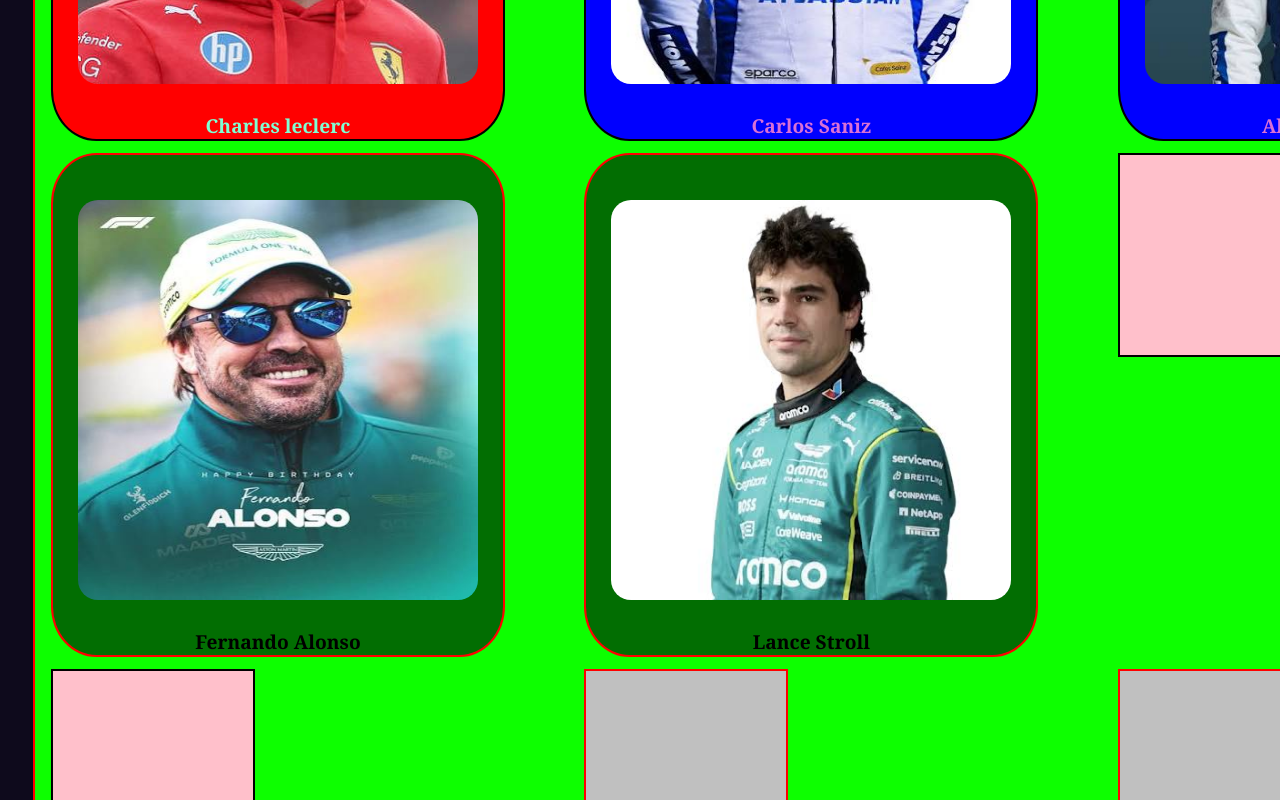
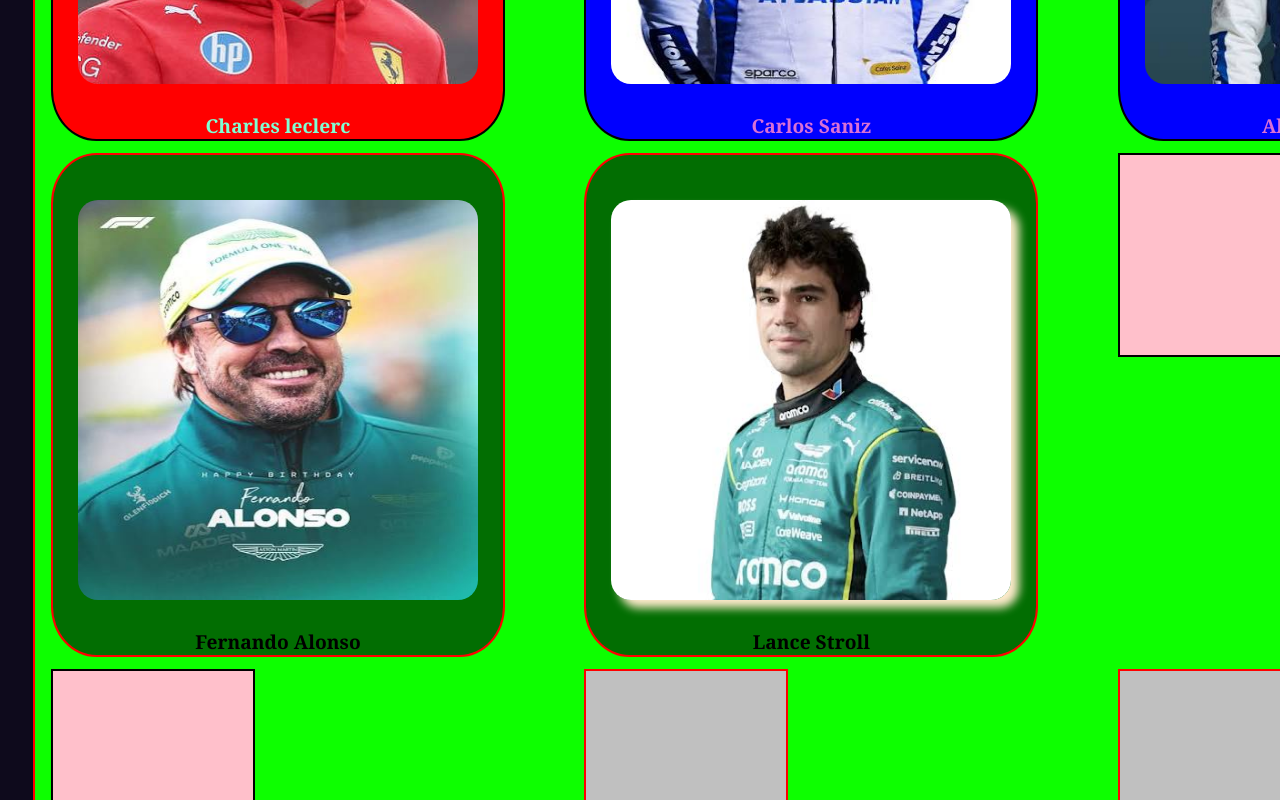
Before and after one commit to madhav1516/html_journey-, a plain HTML site: page htmlf1.html in a window 1280 px wide. In both pictures the pointer is over the picture 811 px from the left and 2408 px from the top of the page. Shown: the part 2008-2808 px from the top of the page. Drawn offline with Linux system fonts and the light colour scheme.

Commit message:
F1 drivers

```diff
--- a/cssf1.css
+++ b/cssf1.css
@@ -455,6 +455,9 @@ h1:hover{
     font-weight: bold;
     font-size: larger;
 }
+#lance:hover{
+    box-shadow: 8px 8px 10px blanchedalmond;
+}
 
 
 
```
